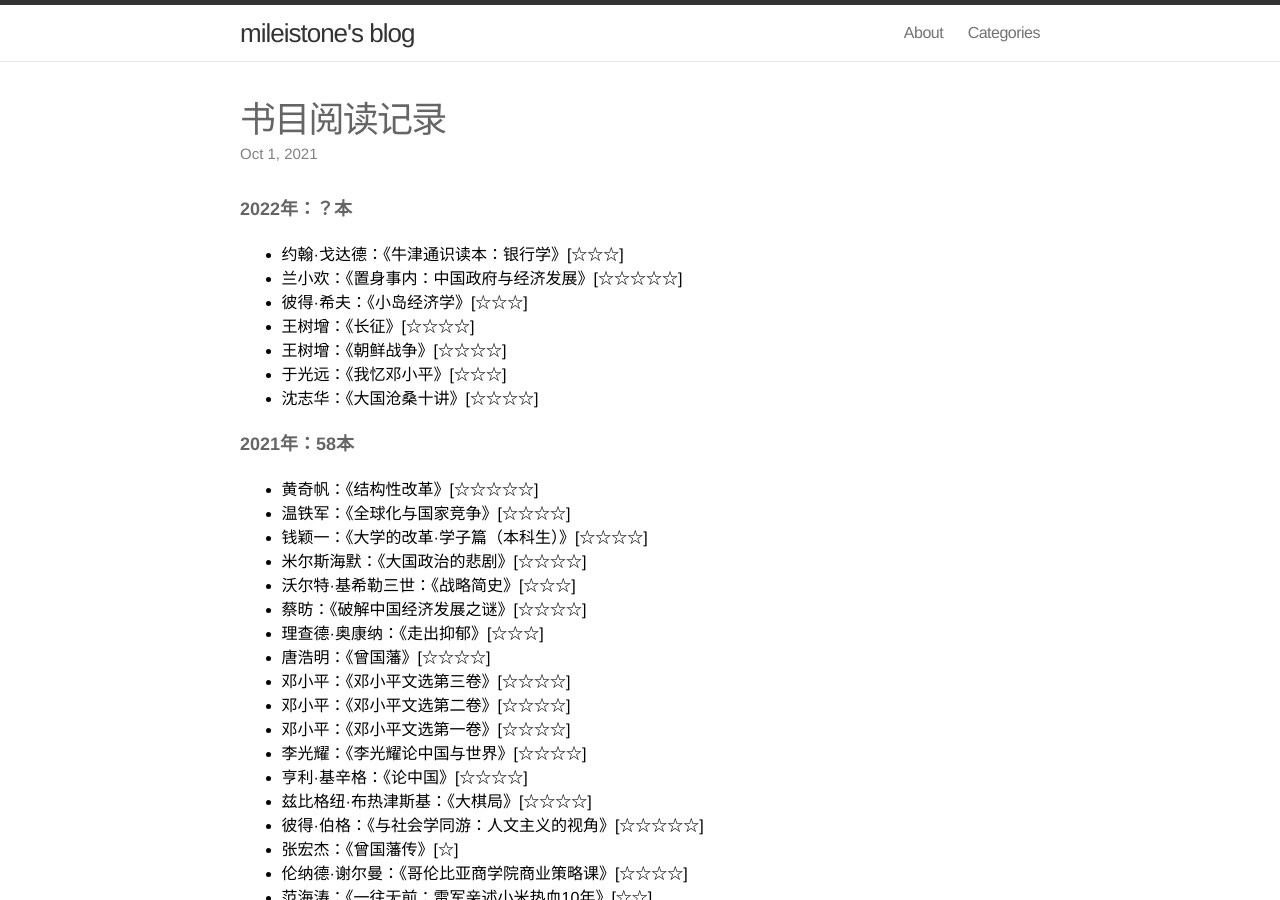
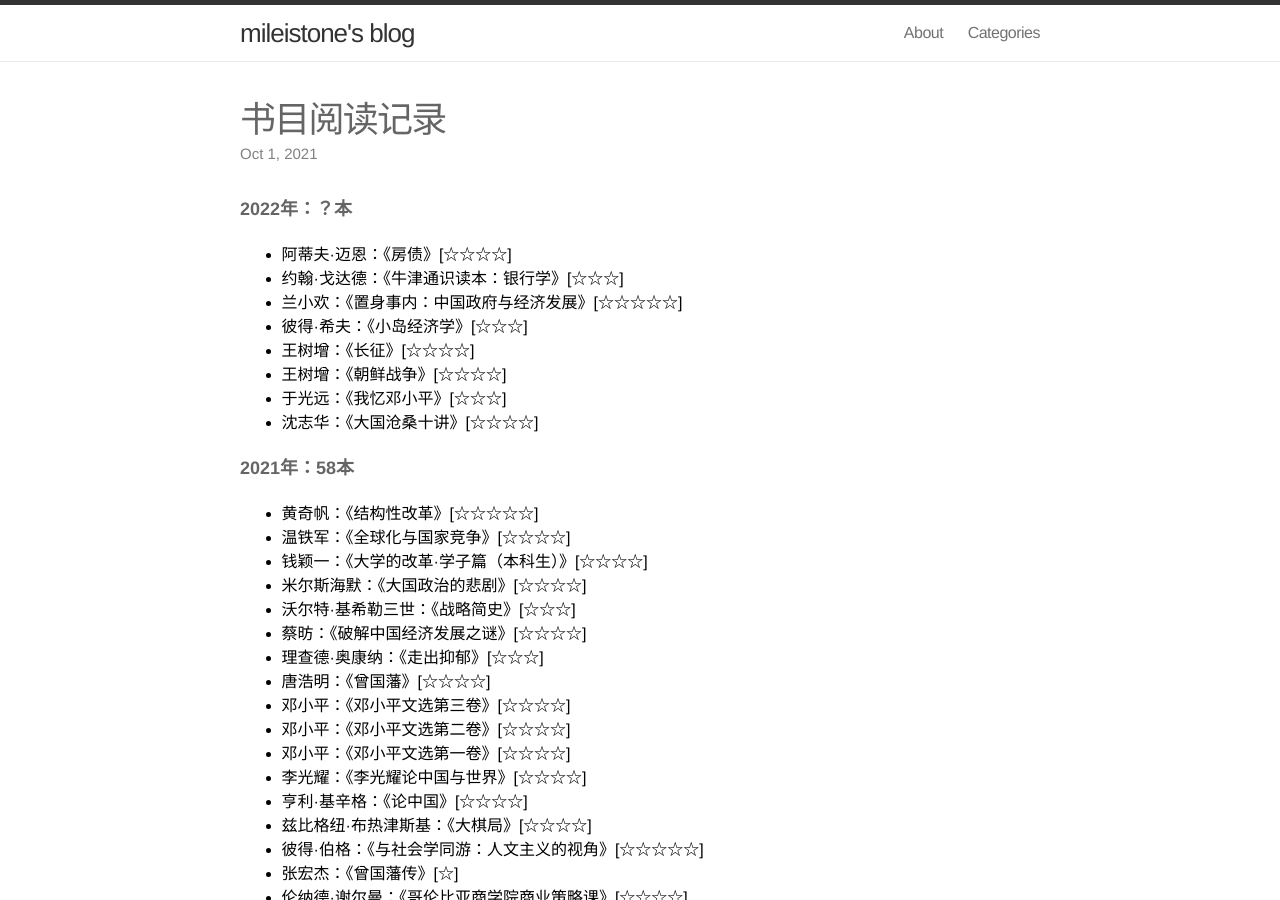
Before and after one commit to mileistone/mileistone.github.io, a Jekyll site: the page built from _posts/2021-10-01-books.md, in a window 1280 px wide and 900 px high. Built offline with Jekyll 4.4.1, drawn with Linux system fonts in a browser that asks for light colours.

Commit message:
Update 2021-10-01-books.md

```diff
--- a/_posts/2021-10-01-books.md
+++ b/_posts/2021-10-01-books.md
@@ -8,6 +8,7 @@ date: 2021-10-01 22:00:00
 ---
 
 ##### 2022年：？本
+- 阿蒂夫·迈恩：《房债》[☆☆☆☆]
 - 约翰·戈达德：《牛津通识读本：银行学》[☆☆☆]
 - 兰小欢：《置身事内：中国政府与经济发展》[☆☆☆☆☆]
 - 彼得·希夫：《小岛经济学》[☆☆☆]
```
